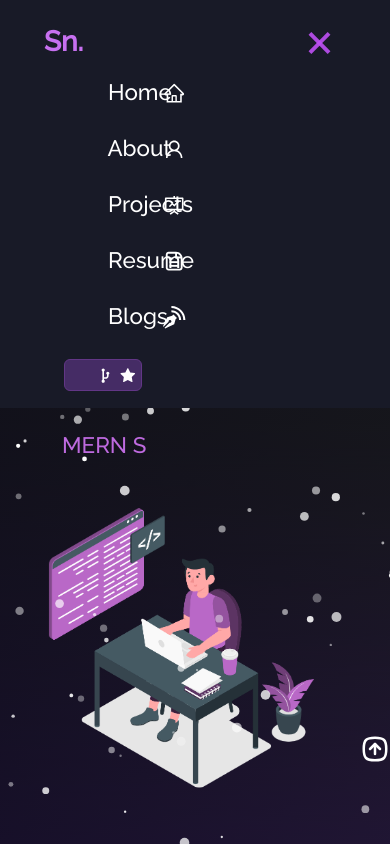
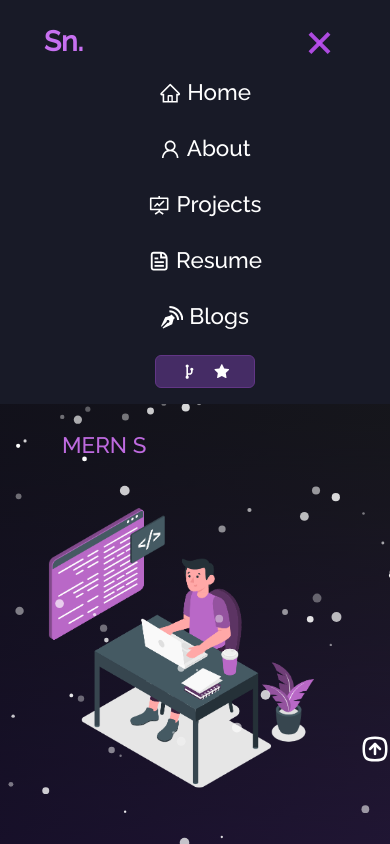
Before and after one commit to swapnilkr/CodeGraffiti, a React (Create React App) app: page / in a window 390 px wide. Both pictures are taken after a click on the button 319 px from the left and 40 px from the top of the page. Shown: the top 844 px of the page. Built offline with nearby package versions, Linux system fonts and the light colour scheme.

Commit message:
Responsive navbar

```diff
--- a/src/components/Navbar.js
+++ b/src/components/Navbar.js
@@ -38,7 +38,7 @@ function NavBar() {
         >
             <Container>
                 <Navbar.Brand href="/" className="d-flex">
-                    <div className="img-fluid logo" alt="brand">
+                    <div className="img img-fluid logo" alt="brand">
                         Sn.
                     </div>
                 </Navbar.Brand>
@@ -107,7 +107,7 @@ function NavBar() {
                             </Nav.Link>
                         </Nav.Item>
 
-                        <Nav.Item className="fork-btn">
+                        <Nav.Item className="fork-btn github-svg">
                             <Button
                                 href="https://github.com/swapnilkr/CodeGraffiti"
                                 target="_blank"
--- a/src/style.css
+++ b/src/style.css
@@ -329,7 +329,27 @@ button:focus {
 @media (max-width: 950px) {
     .navbar-nav .nav-item a svg {
         position: inherit;
-        left: 33.33%;
+        width: 100%;
+    }
+    .github-svg a{
+        width: calc(2.2rem + 19px) !important;
+    }
+}
+
+@media (max-width: 700px) {
+    .nav-item{
+        display: flex;
+        justify-content: center;
+    }
+    .navbar-nav .nav-item a svg {
+        position: inherit;
+        width: auto;
+    }
+    .github-svg a{
+        width: calc(2.2rem + 65px) !important;
+    }
+    .github-svg svg{
+        padding: 0px 5px ;
     }
 }
 
```
